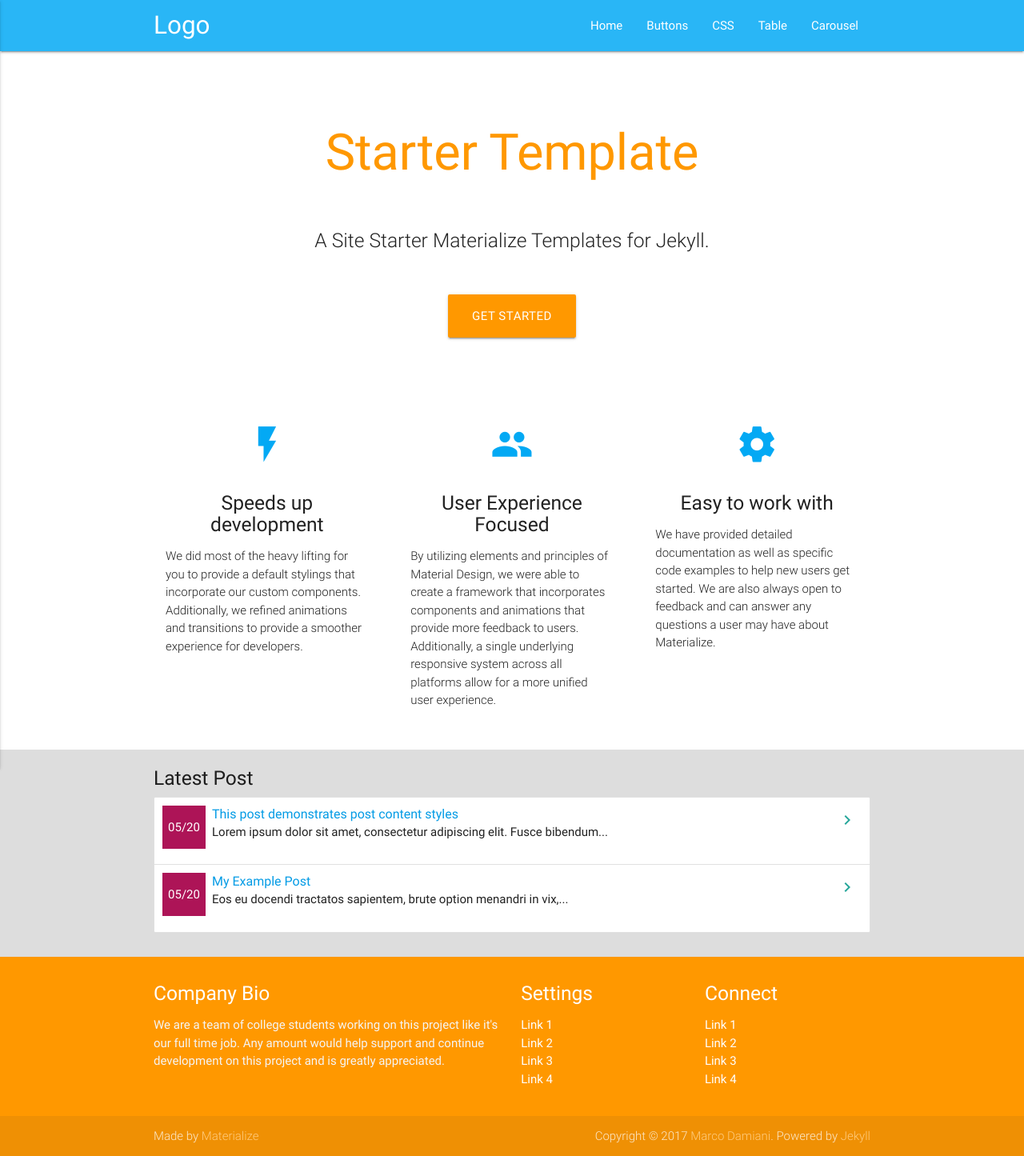
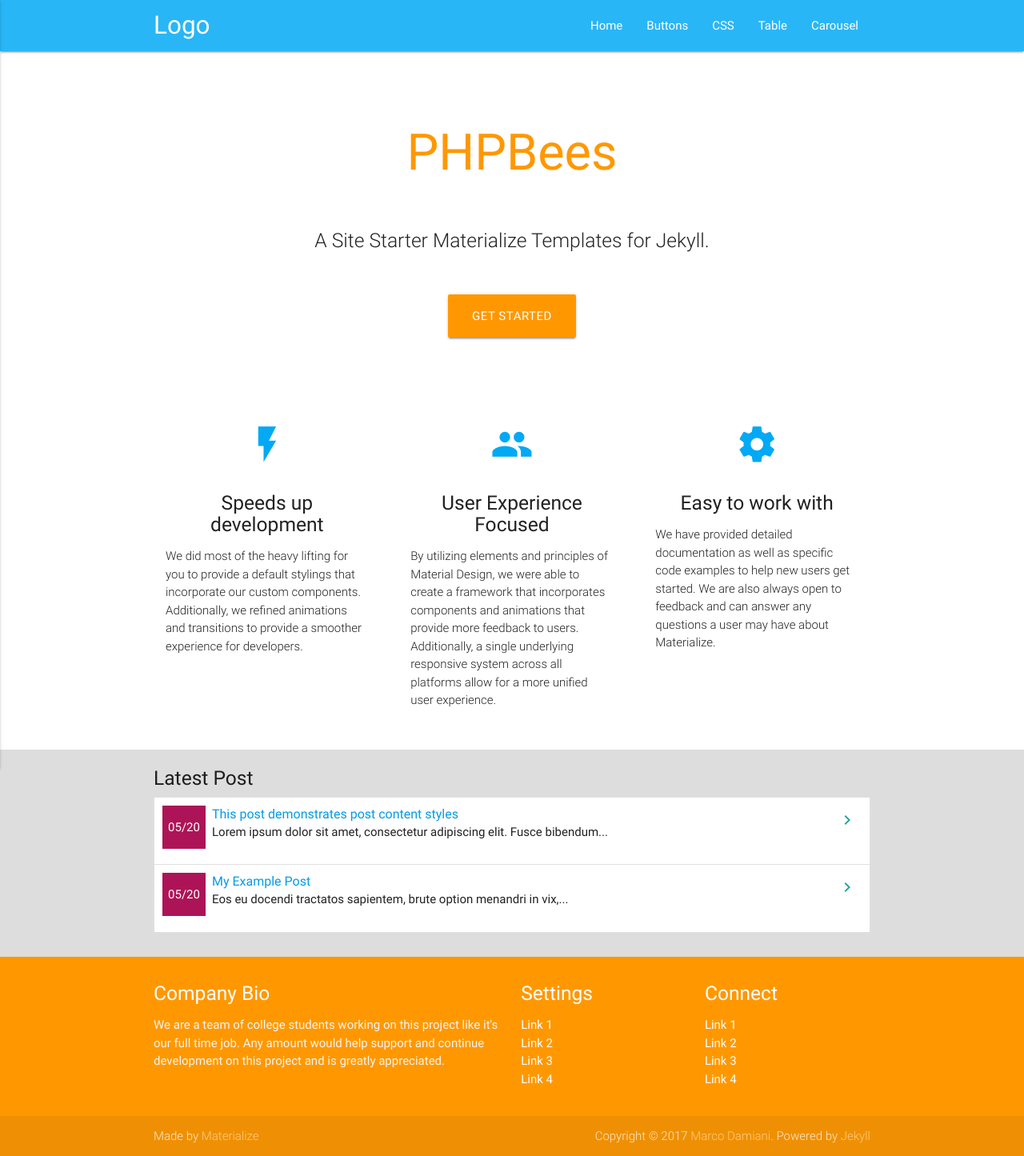
Before and after one commit to smitshah81/phpbees.com, a Jekyll site: the page built from index.md, in a window 1280 px wide. Shown: the whole page at 80% size. Built offline with Jekyll 4.4.1, drawn with Linux system fonts in a browser that asks for light colours; some of the changed lines change nothing that is shown.

Commit message:
Updated Config

```diff
--- a/_config.yml
+++ b/_config.yml
@@ -1,6 +1,6 @@
 ---
-title: Starter Template
-timezone: UTC
+title: PHPBees
+timezone: Asia/Kolkata
 collections:
   posts:
     title: Posts
@@ -8,12 +8,10 @@
   uploads:
     title: Uploads
     output: true
-author: Panoramedia
-email: panoramedia@gmail.com
-description: 'A Site Starter Materialize Templates for Jekyll
-
-'
-twitter_username: macrod68
-github_username: macrod68
+author: Smit Shah
+email: smitshah81@gmail.com
+description: "\n"
+twitter_username: smit_shah_
+github_username: smitshah81
 sass:
   style: compressed
```
